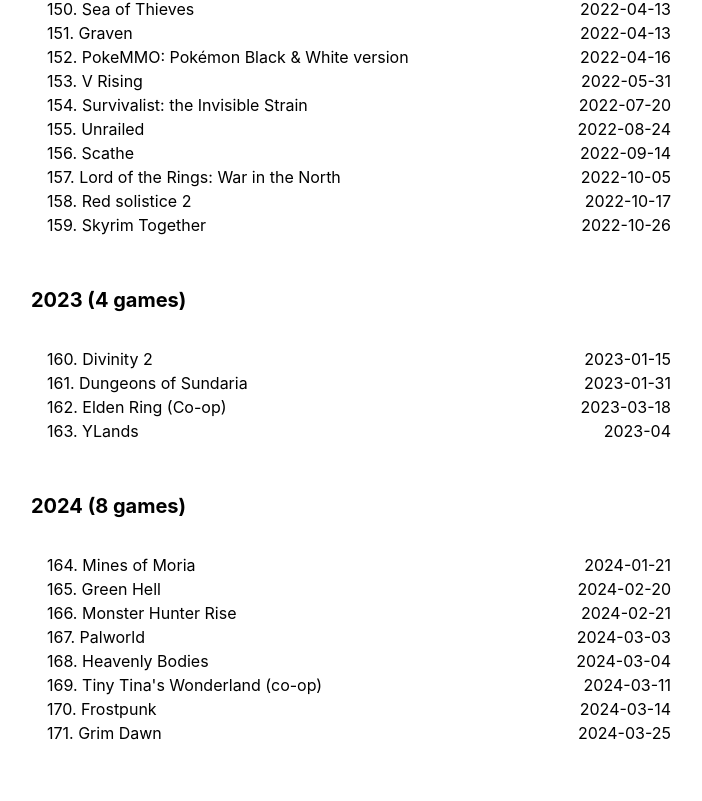
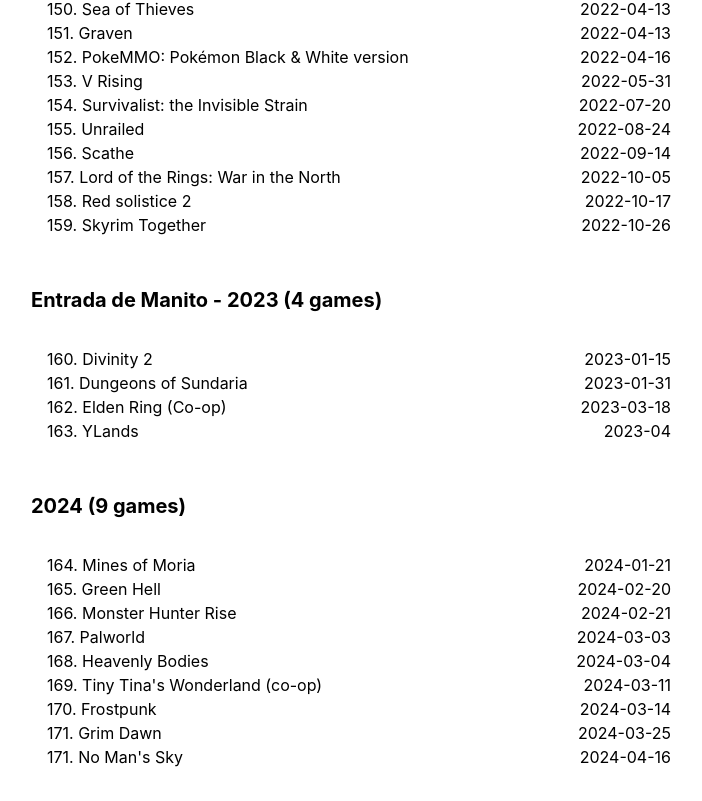
Before and after one commit to gvmorais/neorder, a Next.js app: page / in a window 1280 px wide. Shown: the part 7955-8756 px from the top of the page, without its empty margins (289-991 px from the left). Before the commit the page ends 8732 px from the top, so only its background shows below. Built offline with nearby package versions, Linux system fonts and the light colour scheme.

Commit message:
Fixing 2023 name and adding no mans sky

```diff
--- a/pages/index.tsx
+++ b/pages/index.tsx
@@ -726,7 +726,7 @@
       ],
     },
     {
-      dateJoined: '2023',
+      dateJoined: 'Entrada de Manito - 2023',
       games: [
         {
           name: '160. Divinity 2',
@@ -780,6 +780,10 @@
         {
           name: '171. Grim Dawn',
           date: '2024-03-25',
+        },
+        {
+          name: "171. No Man's Sky",
+          date: '2024-04-16',
         },
       ],
     },
```
